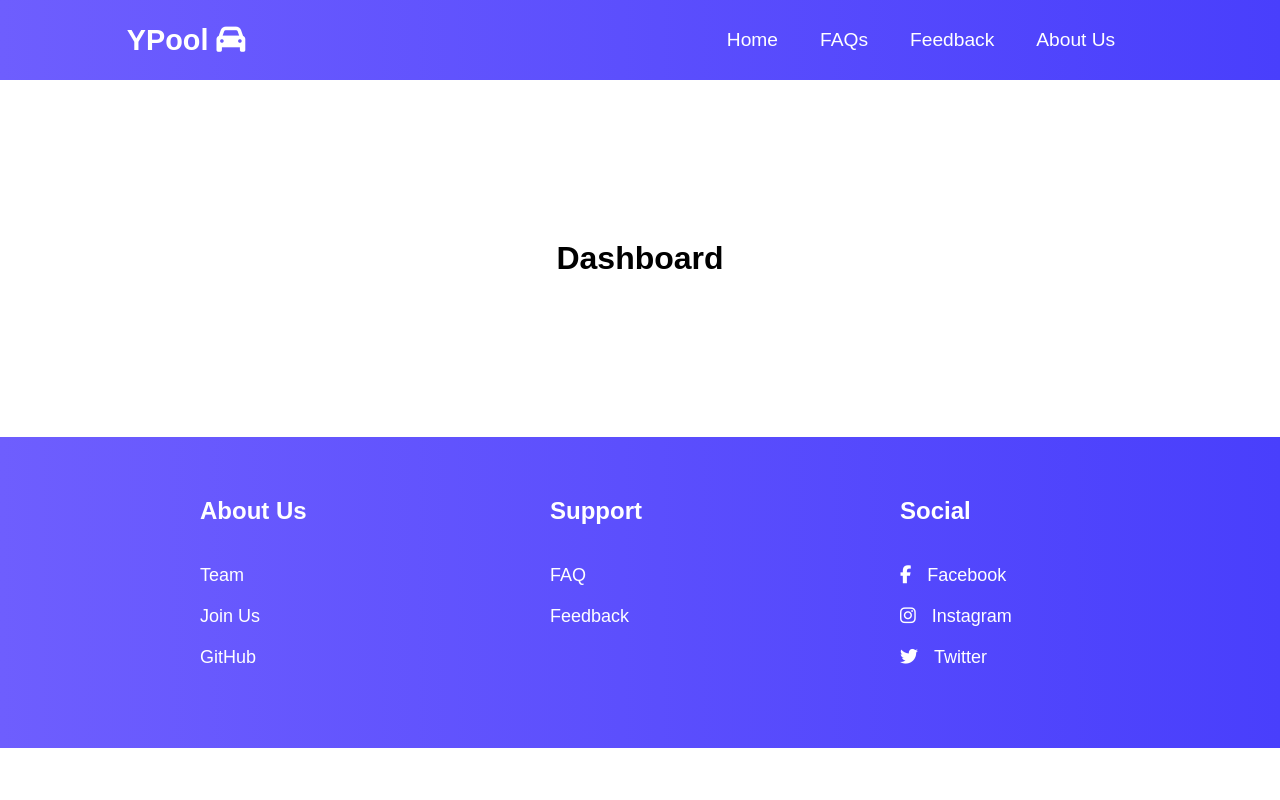
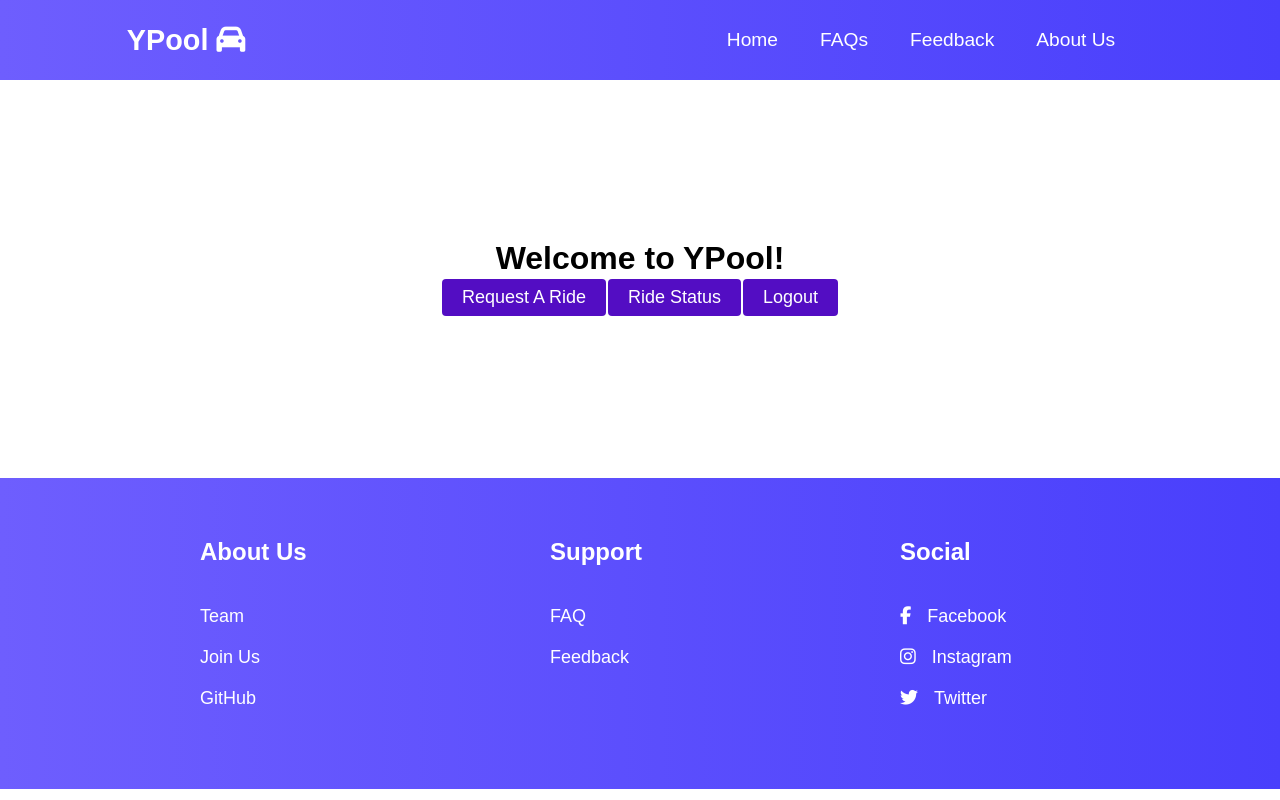
Before and after one commit to Obed-Ababio/ypool_frontend, a React (Create React App) app: page / in a window 1280 px wide. Built offline with nearby package versions, Linux system fonts and the light colour scheme.

Commit message:
Created Dashboard Page

```diff
--- a/package.json
+++ b/package.json
@@ -9,6 +9,7 @@
     "axios": "^0.21.1",
     "react": "^17.0.1",
     "react-dom": "^17.0.1",
+    "react-router-dom": "^5.2.0",
     "react-scripts": "4.0.3",
     "styled-components": "^5.2.1",
     "web-vitals": "^1.1.0"
--- a/src/components/pages/Dashboard/Dashboard.css
+++ b/src/components/pages/Dashboard/Dashboard.css
@@ -7,3 +7,8 @@ h1 {
   text-align: center;
   color: black;
 }
+
+.center_table {
+  margin-left: auto;
+  margin-right: auto;
+}
--- a/src/components/pages/Dashboard/Dashboard.js
+++ b/src/components/pages/Dashboard/Dashboard.js
@@ -1,13 +1,40 @@
 import React from 'react';
 import { FooterContainer } from '../../../containers/footer';
+import {Button} from '/Users/shawtylow/Documents/Spring Semester 2021/SWE/ypool_frontend/src/components/Button'
 import Navbar from '../../Navbar/Navbar';
 import './Dashboard.css';
+import axios from 'axios';
+import { useHistory } from "react-router-dom";
 
 const ProfilePage = () => {
+    const history = useHistory();
+    const GoToRequest = (e) =>{
+        e.preventDefault();
+        history.push('request')
+    }
+    const Logout = (e) =>{
+        e.preventDefault();
+        history.push('welcome')
+    }
     return (
         <>  <Navbar />
             <div className='home__profile-section'>
-                <h1>Dashboard</h1>
+                <h1>Welcome to YPool!</h1>
+                <table className='center_table'>
+                    <tbody>
+                        <tr>
+                            <th>
+                                <Button onClick={GoToRequest}>Request A Ride</Button>
+                            </th>
+                            <th>
+                                <Button>Ride Status</Button> {/*We're gonna need an api call here. not where*/}
+                            </th>
+                            <th>
+                                <Button onClick={Logout}>Logout</Button> {/*There's some logout of cas thing here idk how to do*/}
+                            </th>
+                        </tr>
+                    </tbody>
+                </table>
             </div>
             <FooterContainer />
         </>
```
Also changed, not shown: 1 other file (tests, documents, lock files or other folders).
